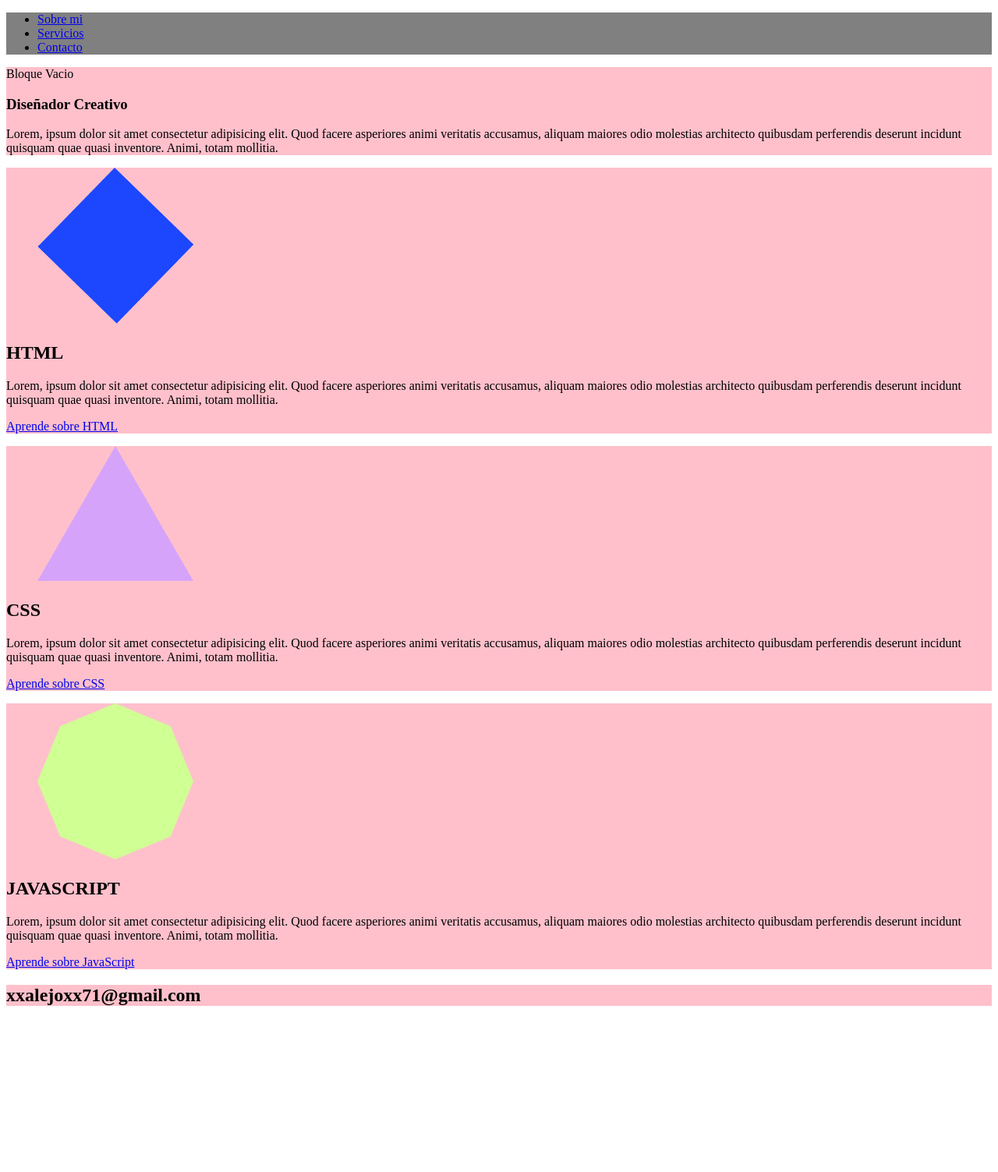
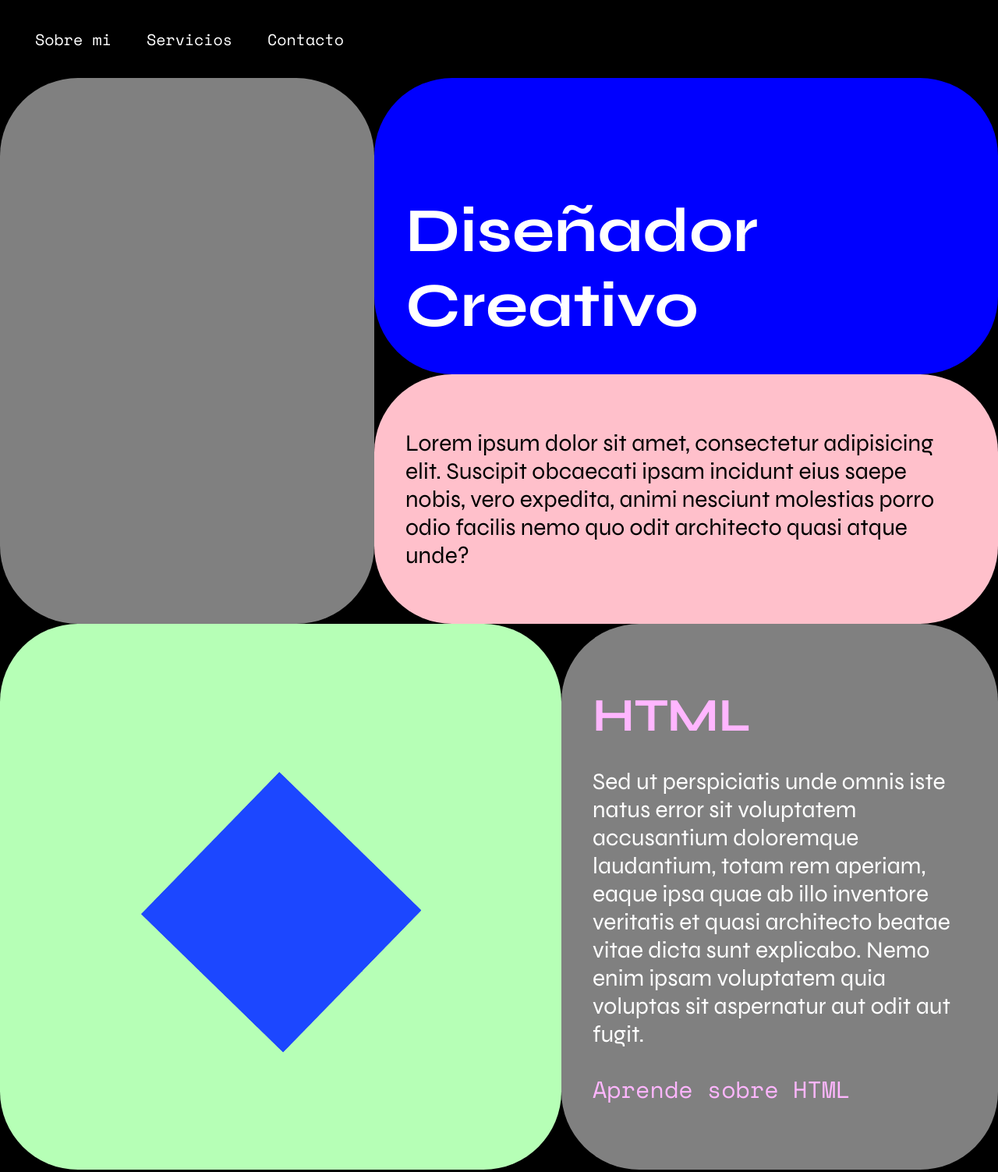
Before and after one commit to AlejoFangamer/desarrollo-web, a plain HTML site: page Practica Solo/Domestika/index.html in a window 1280 px wide. Shown: the top 1503 px of the page at 78% size. Before the commit the page ends 1310 px from the top, so only its background shows below. Drawn offline with nearby package versions, Linux system fonts and the light colour scheme.

Commit message:
Avances en Practicas domestika

```diff
--- a/Practica Solo/Domestika/index.html
+++ b/Practica Solo/Domestika/index.html
@@ -4,77 +4,94 @@
     <meta charset="UTF-8" />
     <meta http-equiv="X-UA-Compatible" content="IE=edge" />
     <meta name="viewport" content="width=device-width, initial-scale=1.0" />
-
-    <link rel="stylesheet" href="main.css">
+    <link rel="stylesheet" href="main.css" />
+    <style>
+      @import url("https://fonts.googleapis.com/css2?family=Space+Mono&display=swap");
+    </style>
+    <link rel="preconnect" href="https://fonts.googleapis.com" />
+    <link rel="preconnect" href="https://fonts.gstatic.com" crossorigin />
+    <link
+      href="https://fonts.googleapis.com/css2?family=Syne:wght@400;700&display=swap"
+      rel="stylesheet"
+    />
     <title>Mi portafolio</title>
   </head>
 
   <body>
-    <ul>
-      <li><a href="#About">Sobre mi</a></li>
-      <li><a href="#Services">Servicios</a></li>
-      <li><a href="#Contact">Contacto</a></li>
-    </ul>
+    <nav>
+      <ul>
+        <li><a href="#About">Sobre mi</a></li>
+        <li><a href="#Services">Servicios</a></li>
+        <li><a href="#Contact">Contacto</a></li>
+      </ul>
+    </nav>
 
-    <section id="About">
-      <div>Bloque Vacio</div>
+    <section id="About" class="about">
+      <div class="empty"></div>
       <article>
-        <div>
+        <div class="title">
           <h1>Diseñador Creativo</h1>
         </div>
-        <div>
+        <div class="description">
+          <p>
+            Lorem ipsum dolor sit amet, consectetur adipisicing elit. Suscipit
+            obcaecati ipsam incidunt eius saepe nobis, vero expedita, animi
+            nesciunt molestias porro odio facilis nemo quo odit architecto quasi
+            atque unde?
+          </p>
+        </div>
+      </article>
+    </section>
+
+    <section id="Services" class="service service-html sticky">
+      <article>
+        <figure>
+          <img src="Rectangle 10.png" alt="" width="200px" />
+        </figure>
+        <div class="text">
+          <h2>HTML</h2>
+          <p>
+            Sed ut perspiciatis unde omnis iste natus error sit voluptatem
+            accusantium doloremque laudantium, totam rem aperiam, eaque ipsa
+            quae ab illo inventore veritatis et quasi architecto beatae vitae
+            dicta sunt explicabo. Nemo enim ipsam voluptatem quia voluptas sit
+            aspernatur aut odit aut fugit.
+          </p>
+          <a href="https://es.wikipedia.org/wiki/HTML">Aprende sobre HTML</a>
+        </div>
+      </article>
+    </section>
+
+    <section class="service service-css sticky">
+      <article>
+        <figure>
+          <img src="Polygon 1.png" alt="" width="200px" />
+        </figure>
+        <div class="text">
+          <h2>CSS</h2>
           <p>
             Lorem, ipsum dolor sit amet consectetur adipisicing elit. Quod
             facere asperiores animi veritatis accusamus, aliquam maiores odio
             molestias architecto quibusdam perferendis deserunt incidunt
             quisquam quae quasi inventore. Animi, totam mollitia.
           </p>
-        </div>
-      </article>
-    </section>
-
-    <section id="Services">
-      <article>
-        <figure><img src="Rectangle 10.png" alt="" width="200px" /></figure>
-        <div>
-          <h2>HTML</h2>
-          <p>
-            Lorem, ipsum dolor sit amet consectetur adipisicing elit. Quod facere
-            asperiores animi veritatis accusamus, aliquam maiores odio molestias
-            architecto quibusdam perferendis deserunt incidunt quisquam quae quasi
-            inventore. Animi, totam mollitia.
-          </p>
-          <a href="https://es.wikipedia.org/wiki/HTML">Aprende sobre HTML</a>
-        </div>
-      </article>
-    </section>
-
-    <section>
-      <article>
-        <figure><img src="Polygon 1.png" alt="" width="200px" /></figure>
-        <div>
-          <h2>CSS</h2>
-          <p>
-            Lorem, ipsum dolor sit amet consectetur adipisicing elit. Quod facere
-            asperiores animi veritatis accusamus, aliquam maiores odio molestias
-            architecto quibusdam perferendis deserunt incidunt quisquam quae quasi
-            inventore. Animi, totam mollitia.
-          </p>
           <a href="https://es.wikipedia.org/wiki/CSS">Aprende sobre CSS</a>
         </div>
       </article>
     </section>
 
-    <section>
+    <section class="service service-js sticky">
       <article>
-        <figure><img src="Polygon 2.png" alt="" width="200px" /></figure>
-        <div>
-          <h2>JAVASCRIPT</h2>
+        <figure>
+          <img src="Polygon 2.png" alt="" width="200" />
+        </figure>
+        <div class="text">
+          <h2>JS</h2>
           <p>
-            Lorem, ipsum dolor sit amet consectetur adipisicing elit. Quod facere
-            asperiores animi veritatis accusamus, aliquam maiores odio molestias
-            architecto quibusdam perferendis deserunt incidunt quisquam quae quasi
-            inventore. Animi, totam mollitia.
+            Lorem, ipsum dolor sit amet consectetur adipisicing elit. Quod
+            facere asperiores animi veritatis accusamus, aliquam maiores odio
+            molestias architecto quibusdam perferendis deserunt incidunt
+            quisquam quae quasi inventore. Animi, totam mollitia.
           </p>
           <a href="https://es.wikipedia.org/wiki/JavaScript"
             >Aprende sobre JavaScript</a
@@ -83,7 +100,7 @@
       </article>
     </section>
 
-    <section id="Contact">
+    <section id="Contact" class="contact fullscreen">
       <article>
         <h2>xxalejoxx71@gmail.com</h2>
       </article>
--- a/Practica Solo/Domestika/main.css
+++ b/Practica Solo/Domestika/main.css
@@ -1,7 +1,260 @@
-section {
-  background: pink
+* {
+  box-sizing: border-box;
 }
 
-ul {
-  background: gray
+html,
+body {
+  --border-radius: 100px;
+  --gutter: 3.125vw;
+
+  margin: 0;
+  padding: 0;
+  background-color: black;
+  color: white;
+  font-family: "Syne", sans-serif;
+  font-size: 30px;
 }
+
+h1 {
+  font-size: 80px;
+  margin: 0;
+}
+
+h2 {
+  font-size: 60px;
+  margin: 0;
+}
+
+a {
+  font-family: "Space Mono", monospace;
+  color: white;
+  text-decoration: none;
+}
+
+section {
+  position: relative;
+  display: flex;
+  width: 100%;
+  height: calc(100vh - 100px);
+  top: 100px;
+  z-index: 2;
+}
+
+section.sticky {
+  position: sticky;
+  margin-top: 100px;
+}
+
+section.fullscreen {
+  height: 100vh;
+  top: 0;
+  margin-top: 0;
+  z-index: 3;
+}
+
+/* Barra de navegacion */
+nav {
+  position: fixed;
+  width: 100%;
+  height: 100px;
+  top: 0;
+  left: 0;
+  font-size: 20px;
+  z-index: 1;
+}
+
+nav ul {
+  display: flex;
+  align-items: center;
+  width: 100%;
+  height: 100%;
+  margin: 0;
+  padding: 0;
+}
+
+nav ul li {
+  list-style: none;
+  margin-left: 45px;
+}
+
+nav ul li a {
+  color: white;
+}
+
+/* Secciones */
+
+section.about .empty {
+  flex-basis: 37.5vw;
+  background: gray;
+  border-radius: var(--border-radius);
+}
+
+section.about article {
+  flex: 1;
+  display: flex;
+  flex-direction: column;
+}
+
+section.about article .title {
+  flex: 2;
+  display: flex;
+  align-items: flex-end;
+  background: blue;
+  border-radius: var(--border-radius);
+  padding: var(--gutter);
+}
+
+section.about article .description {
+  flex: 1;
+  display: flex;
+  align-items: center;
+  background: pink;
+  border-radius: var(--border-radius);
+  padding: var(--gutter);
+  color: black;
+}
+
+/* Seccion de servicios */
+
+section.service article {
+  display: flex;
+  width: 100%;
+}
+
+section.service figure {
+  display: flex;
+  align-items: center;
+  justify-content: center;
+  flex-basis: 56.25vw;
+  margin: 0;
+  background: rgb(168, 255, 168);
+  border-radius: var(--border-radius);
+}
+
+section.service figure img {
+  width: 50%;
+}
+
+section.service .text {
+  display: flex;
+  flex-direction: column;
+  justify-content: center;
+  flex: 1;
+  background: gray;
+  padding: var(--gutter);
+  border-radius: var(--border-radius);
+}
+
+section.service .text a {
+  font-family: "Space Mono", monospace;
+}
+
+/* Animaciones */
+
+@keyframes flotar {
+  0% {
+    transform: translateY(-20px);
+  }
+
+  100% {
+    transform: translateY(20px);
+  }
+}
+
+section.service.service-html figure img {
+  animation-name: flotar;
+  animation-duration: 1s;
+  animation-iteration-count: infinite;
+  animation-direction: alternate;
+  animation-timing-function: ease-in-out;
+}
+
+/* Secciones */
+
+section.service.service-html figure {
+  background: rgb(182, 255, 182);
+}
+
+section.service.service-html .text h2,
+section.service.service-html .text a {
+  color: rgb(255, 182, 255);
+}
+
+section.service.service-css figure {
+  background: rgb(255, 182, 255);
+}
+
+section.service.service-css .text h2,
+section.service.service-css .text a {
+  color: rgb(182, 255, 182);
+}
+
+section.service.service-js figure {
+  background: rgb(255, 250, 182);
+}
+
+section.service.service-js .text h2,
+section.service.service-js .text a {
+  color: rgb(255, 250, 182);
+}
+
+/* Seccion de contacto */
+
+section.contact {
+  align-items: center;
+  justify-content: center;
+  background: linear-gradient(blue, gray, purple);
+  border-radius: var(--border-radius);
+}
+
+section.contact h2 {
+  font-size: 100px;
+  color: black;
+  transition: color 1s ease-in-out;
+  transition: font-size 1s ease-in-out;
+  transition: filter 1s;
+  will-change: filter;
+}
+
+section.contact h2:hover {
+  color: red;
+  filter: blur(25px);
+}
+
+/* MEDIA RESPONSIVE */
+
+@media only screen and (max-width: 768px) {
+  html,
+  body {
+    --border-radius: 50px;
+  }
+
+  h1 {
+    font-size: 60px;
+  }
+
+  h1 {
+    font-size: 40px;
+  }
+
+  nav ul li {
+    margin-left: 25px;
+  }
+
+  section.service article {
+    flex-direction: column;
+  }
+
+  section.service figure {
+    flex-basis: 25vh;
+  }
+
+  section.service figure img {
+    width: 20%;
+  }
+
+  section.contact h2 {
+    font-size: 50px;
+    transform: rotate(90deg);
+  }
+}
```
